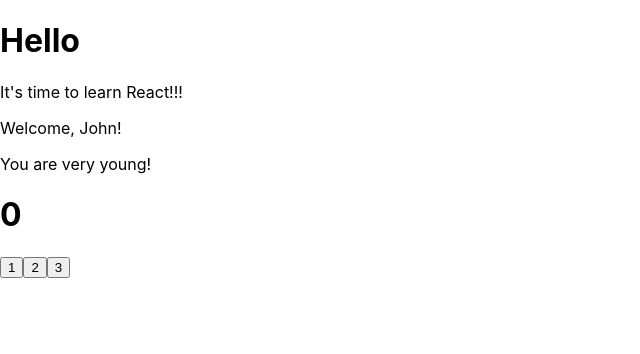
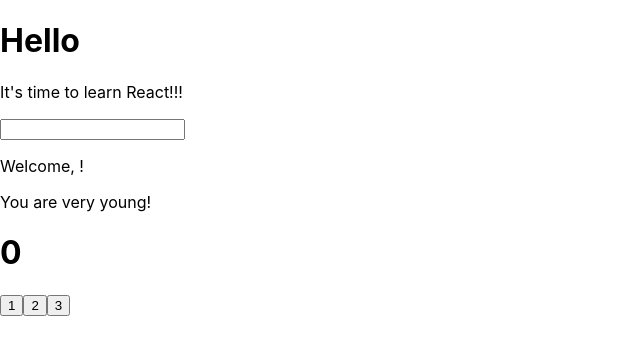
Before and after one commit to eddo34/Esercizidevelhope, a React (Create React App) app in the folder REACT/my-app/: page / in a window 1280 px wide. Shown: the top 354 px of the page, without its empty margins (0-640 px from the left). Built offline with nearby package versions, Linux system fonts and the light colour scheme.

Commit message:
ex18 added

```diff
--- a/REACT/my-app/src/App.js
+++ b/REACT/my-app/src/App.js
@@ -2,15 +2,15 @@
 import "./App.css";
 import Hello from "./Hello.js";
 import Message from "./Message.js";
-import Welcome from "./Welcome.js";
 import ClickCounter from "./ClickTracker";
+import InteractiveWelcome from "./InteractiveWelcome";
 
 function App() {
   return (
     <div>
       <Hello />
       <Message />
-      <Welcome name="John" age={2} />
+      <InteractiveWelcome />
       <ClickCounter />
     </div>
   );
--- /dev/null
+++ b/REACT/my-app/src/InteractiveWelcome.js
@@ -0,0 +1,15 @@
+import { useState } from "react"
+import Welcome from "./Welcome"
+
+function InteractiveWelcome() {
+    const [value, setValue] = useState()
+
+    return(
+        <div>
+            <input value={value} onChange={(event)=>setValue(event.target.value)}></input>
+            <Welcome name={value}/>
+        </div>
+    )
+}
+
+export default InteractiveWelcome;
```
